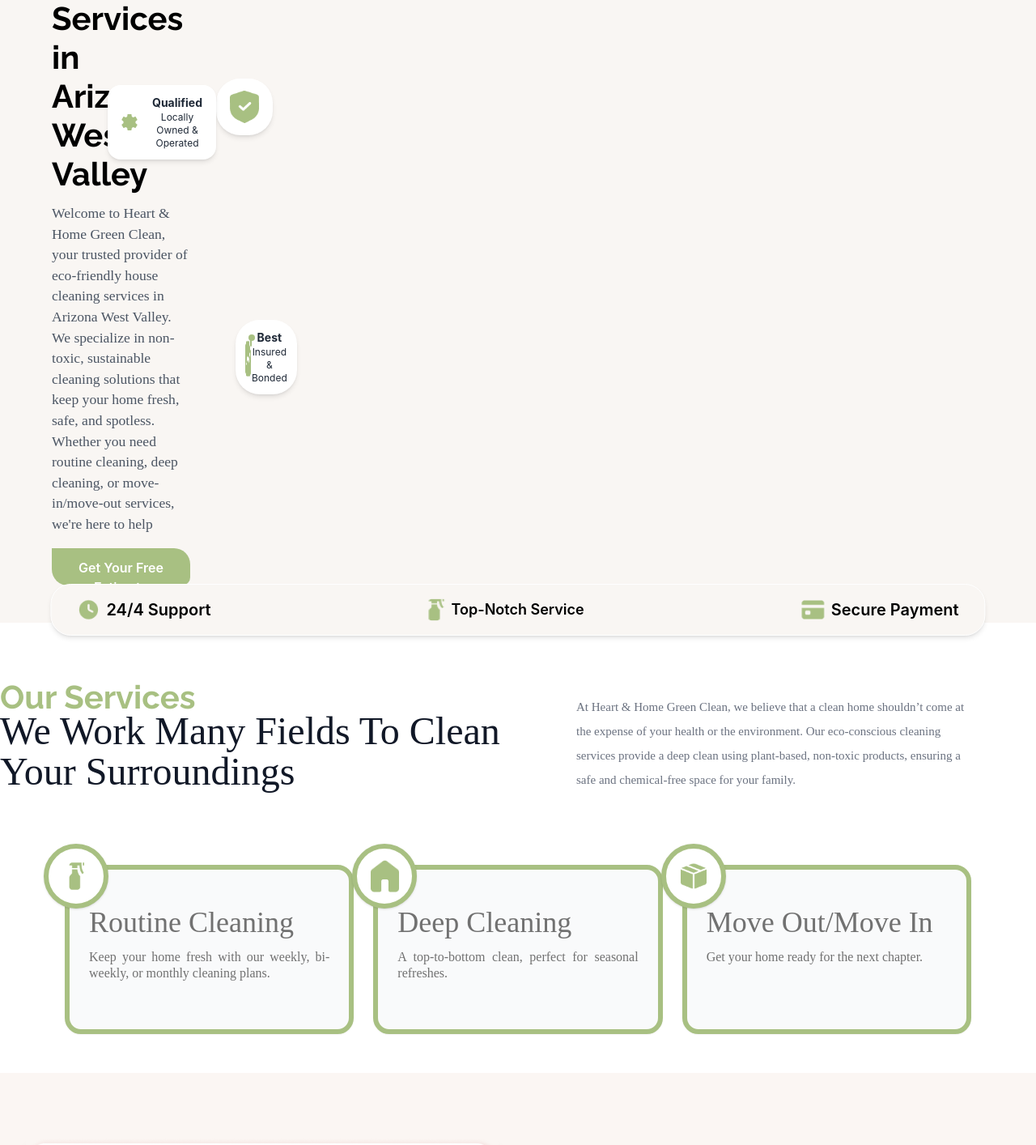
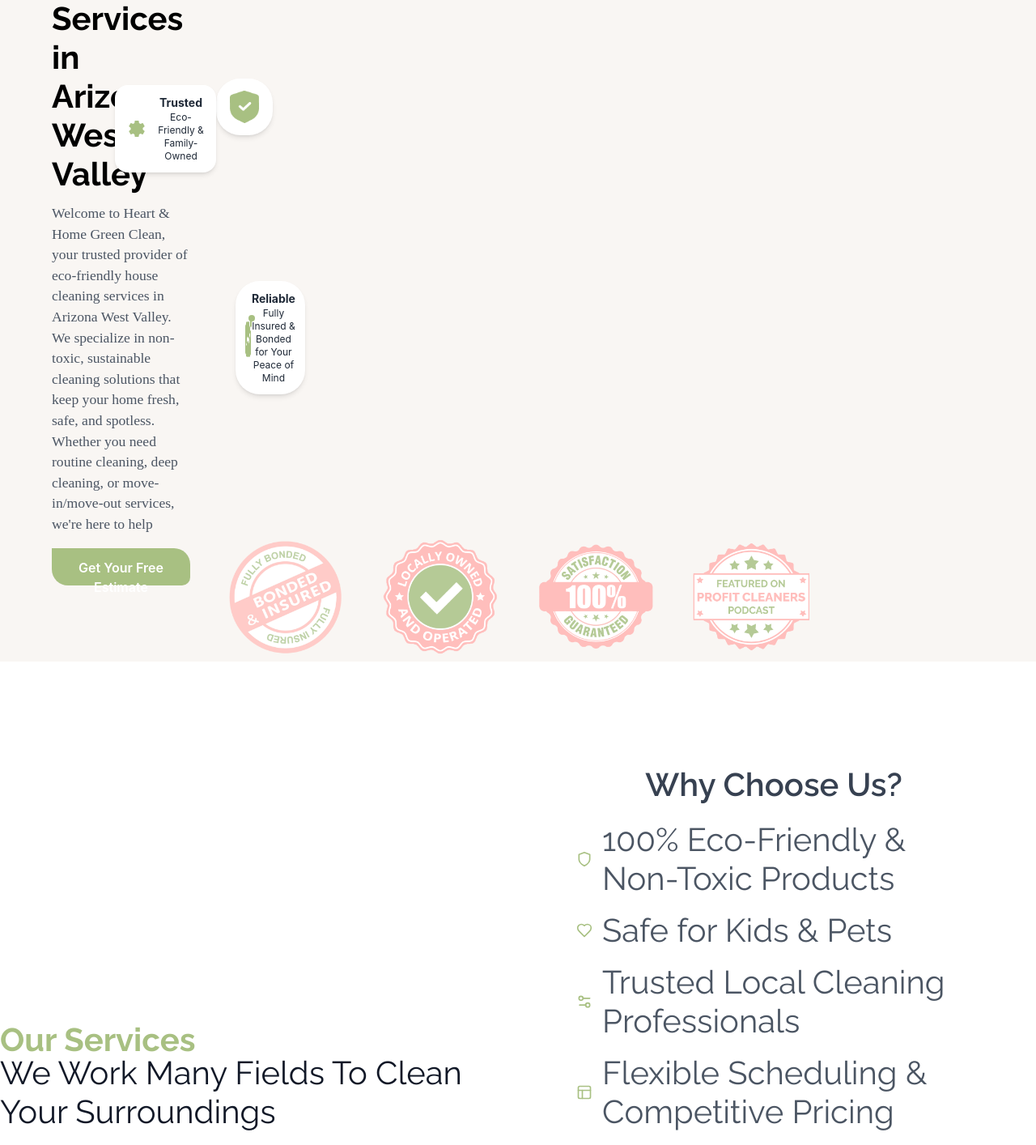
Before and after one commit to MaaniMaaz/heart, a React (Create React App) app: page / in a window 1280 px wide. Shown: the part 369-1783 px from the top of the page at 81% size. Built offline with nearby package versions, Linux system fonts and the light colour scheme.

Commit message:
mujeeb changes

```diff
--- a/src/MainHero.jsx
+++ b/src/MainHero.jsx
@@ -8,6 +8,13 @@
 import Activity from "./pictures/Activity.png";
 import Star from "./pictures/Star.png";
 import Brush from "./pictures/Brush.png";
+
+// Import the images for the badges
+import Insured from './pictures/insuredresize.png';
+import LocallyOwned from './pictures/locallyresize.png';
+import Satisfaction from './pictures/satisfactionresize.png';
+import Ssa from './pictures/ssaresize.png';
+
 import "./MainHero.css";
 
 const MainHero = () => {
@@ -58,6 +65,30 @@
       }
     })
   };
+
+  // Badge data
+  const imageData = [
+    {
+      id: 1,
+      src: Insured,
+      alt: "Bonded Satisfaction Guaranteed",
+    },
+    {
+      id: 2,
+      src: LocallyOwned,
+      alt: "100% Locally Owned",
+    },
+    {
+      id: 3,
+      src: Satisfaction,
+      alt: "Surprise",
+    },
+    {
+      id: 4,
+      src: Ssa,
+      alt: "Featured on AZ Mom Podcast",
+    },
+  ];
 
   return (
     <div className="bg-[#F9F6F3] flex flex-col items-end justify-start lg:pl-24 pr-0 relative ">
@@ -140,9 +171,9 @@
                   </svg>
                 </div>
                 <div>
-                  <p className="text-sm font-bold text-gray-800">Qualified</p>
-                  <p className="text-xs text-gray-800">Locally Owned &</p>
-                  <p className="text-xs text-gray-800">Operated</p>
+                  <p className="text-sm font-bold text-gray-800">Trusted</p>
+                  <p className="text-xs text-gray-800"> Eco-Friendly &</p>
+                  <p className="text-xs text-gray-800"> Family-Owned</p>
                 </div>
               </div>
             </motion.div>
@@ -158,8 +189,8 @@
                   <div className="absolute -top-1 -right-1 w-2 h-2 bg-[rgba(168,192,130,1)] rounded-full"></div>
                 </div>
                 <div>
-                  <p className="text-sm font-bold text-gray-800">Best</p>
-                  <p className="text-xs text-gray-800">Insured & Bonded</p>
+                  <p className="text-sm font-bold text-gray-800">Reliable</p>
+                  <p className="text-xs text-gray-800">Fully Insured & Bonded for Your Peace of Mind</p>
                 </div>
               </div>
             </motion.div>
@@ -292,7 +323,7 @@
             variants={badgeAnimation}
           >
             <img src={Activity} alt="Check Icon" className="w-12 h-13 text-[rgba(168,192,130,1)]" />
-            <h1 className="font-poppins font-semibold text-[16px] text-gray-700 text-left">Best <br /><span className="font-poppins font-medium text-[16px] text-[#2F2F2F]">Insured & Bonded</span></h1>
+            <h1 className="font-poppins font-semibold text-[16px] text-gray-700 text-left">Reliable <br /><span className="font-poppins font-medium text-[16px] text-[#2F2F2F]"> Fully Insured & Bonded for Your Peace of Mind</span></h1>
           </motion.div>
 
           <motion.div
@@ -305,68 +336,36 @@
                 <path d="M19.43 12.98c.04-.32.07-.64.07-.98 0-.34-.03-.66-.07-.98l2.11-1.65c.19-.15.24-.42.12-.64l-2-3.46c-.12-.22-.39-.3-.61-.22l-2.49 1c-.52-.4-1.08-.73-1.69-.98l-.38-2.65C14.46 2.18 14.25 2 14 2h-4c-.25 0-.46.18-.49.42l-.38 2.65c-.61.25-1.17.59-1.69.98l-2.49-1c-.23-.09-.49 0-.61.22l-2 3.46c-.13.22-.07.49.12.64l2.11 1.65c-.04.32-.07.65-.07.98 0 .33.03.66.07.98l-2.11 1.65c-.19.15-.24.42-.12.64l2 3.46c.12.22.39.3.61.22l2.49-1c.52.4 1.08.73 1.69.98l.38 2.65c.03.24.24.42.49.42h4c.25 0 .46-.18.49-.42l.38-2.65c.61-.25 1.17-.59 1.69-.98l2.49 1c.23.09.49 0 .61-.22l2-3.46c.12-.22.07-.49-.12-.64l-2.11-1.65z" />
               </svg>
             </div>
-            <h1 className="font-poppins font-semibold text-[16px] text-gray-700 text-left ml-5">Qualified<br /><span className="font-poppins font-medium text-[16px] text-[#2F2F2F]">Locally Owned & Operated</span></h1>
+            <h1 className="font-poppins font-semibold text-[16px] text-gray-700 text-left ml-5">Trusted<br /><span className="font-poppins font-medium text-[16px] text-[#2F2F2F]">Eco-Friendly & Family-Owned"</span></h1>
           </motion.div>
         </motion.div>
       </div>
 
-      {/* Bottom Icons Section - with fixed position and high z-index */}
-      <div className="fixed-position-wrapper mt-8">
-        <div className=" absolute left-1/2 transform -translate-x-1/2
-                      bottom-0
-                      border-white border-[1.5px] bg-[#F9F6F3]
-                      h-12 lg:h-16 rounded-[15px] lg:rounded-[25px]
-                      w-[90%] lg:w-[785px] px-3 lg:px-6 py-2 lg:py-3
-                      flex items-center justify-between gap-1 lg:gap-2 z-[100]
-                      shadow-md">
+      {/* REPLACED: Bottom Icons Section with BadgeGrid - Transparent background & larger images */}
+      <div className="fixed-position-wrapper mt-20">
+        <div className="absolute left-1/2 transform -translate-x-1/2
+                      bottom-[-80px] md:bottom-[-90px]
+                      w-[95%] lg:w-[800px] px-2 py-6
+                      flex items-center justify-center z-[100]">
+          {/* Badge Grid inside the fixed position container - No background */}
+          <div className="flex flex-row justify-center items-center w-full gap-0 lg:gap-12">
+            {imageData.map((image) => (
               <motion.div
+                key={image.id}
+                className="group overflow-hidden flex items-center justify-center"
                 initial={{ opacity: 0, y: 20 }}
                 animate={{ opacity: 1, y: 0 }}
                 whileHover={{ scale: 1.05 }}
-            transition={{ duration: 0.5, delay: 0.3 }}
-            className="flex items-center gap-1 lg:gap-2 text-gray-600"
+                transition={{ duration: 0.5, delay: 0.3 + (image.id * 0.1) }}
               >
                 <img
-              src={Clock}
-              alt="Clock"
-              className="w-5 h-5 lg:w-7 lg:h-7"
+                  src={image.src}
+                  alt={image.alt}
+                  className="w-20 h-20 sm:w-24 sm:h-24 md:w-32 md:h-32 lg:w-36 lg:h-36 object-contain"
                 />
-            <span className="font-inter font-semibold text-xs lg:text-[20px] text-black">
-              24/4 Support
-            </span>
               </motion.div>
-          <motion.div
-            initial={{ opacity: 0, y: 20 }}
-            animate={{ opacity: 1, y: 0 }}
-            whileHover={{ scale: 1.05 }}
-            transition={{ duration: 0.5, delay: 0.4 }}
-            className="flex items-center gap-1 lg:gap-2 text-gray-600"
-          >
-            <img
-              src={Spray}
-              alt="Spray"
-              className="w-4 h-5 lg:w-5 lg:h-7"
-            />
-            <span className="font-inter font-semibold text-xs lg:text-[18px] text-black">
-              Top-Notch Service
-            </span>
-          </motion.div>
-          <motion.div
-            initial={{ opacity: 0, y: 20 }}
-            animate={{ opacity: 1, y: 0 }}
-            whileHover={{ scale: 1.05 }}
-            transition={{ duration: 0.5, delay: 0.5 }}
-            className="flex items-center gap-1 lg:gap-2 text-gray-600"
-          >
-            <img
-              src={Secure}
-              alt="Secure"
-              className="w-5 h-4 lg:w-7 lg:h-6"
-            />
-            <span className="font-inter font-semibold text-xs lg:text-[20px] text-black">
-              Secure Payment
-            </span>
-          </motion.div>
+            ))}
+          </div>
         </div>
       </div>
 
--- a/src/OurServices.jsx
+++ b/src/OurServices.jsx
@@ -81,7 +81,7 @@
             Our Services
           </motion.h4>
           <motion.h2
-            className="font-[dmSans] font-normal text-3xl sm:text-4xl lg:text-[48px] leading-tight lg:leading-[50px] text-gray-900 mt-2 text-left"
+            className="font-['Raleway'] font-normal text-3xl sm:text-4xl lg:text-[48px] leading-tight lg:leading-[50px] text-gray-900 mt-2 text-left"
             initial={{ opacity: 0 }}
             whileInView={{ opacity: 1 }}
             transition={{ duration: 0.5, delay: 0.2 }}
@@ -91,17 +91,54 @@
           </motion.h2>
         </motion.div>
 
-        {/* Right: Paragraph */}
+        {/* Right: Why Choose Us */}
         <motion.div
-          className="mt-2 md:mt-0 lg:ml-16"
+          className="mt-10 md:mt-20 lg:ml-16"
           initial={{ opacity: 0, y: 20 }}
           whileInView={{ opacity: 1, y: 0 }}
           transition={{ duration: 0.7, delay: 0.3 }}
           viewport={{ once: true, amount: 0.6 }}
         >
-          <p className="font-[dmSans] text-sm sm:text-[15px] font-normal leading-relaxed sm:leading-[30px] tracking-[0%] text-gray-500 text-left ">
-          At Heart & Home Green Clean, we believe that a clean home shouldn’t come at the expense of your health or the environment. Our eco-conscious cleaning services provide a deep clean using plant-based, non-toxic products, ensuring a safe and chemical-free space for your family.
-          </p>
+          <h3 className="font-['Raleway'] font-semibold text-xl mb-5 text-gray-700">Why Choose Us?</h3>
+          <ul className="font-['Raleway'] text-sm sm:text-[15px] font-normal leading-relaxed sm:leading-[30px] tracking-[0%] text-gray-600 text-left space-y-4">
+            <li className="flex items-center">
+              <span className="text-[#A8C082] mr-3 flex-shrink-0">
+                <svg xmlns="http://www.w3.org/2000/svg" className="h-5 w-5" viewBox="0 0 24 24" fill="none" stroke="currentColor" strokeWidth="2" strokeLinecap="round" strokeLinejoin="round">
+                  <path d="M12 22s8-4 8-10V5l-8-3-8 3v7c0 6 8 10 8 10z"/>
+                </svg>
+              </span>
+              100% Eco-Friendly & Non-Toxic Products
+            </li>
+            <li className="flex items-center">
+              <span className="text-[#A8C082] mr-3 flex-shrink-0">
+                <svg xmlns="http://www.w3.org/2000/svg" className="h-5 w-5" viewBox="0 0 24 24" fill="none" stroke="currentColor" strokeWidth="2" strokeLinecap="round" strokeLinejoin="round">
+                  <path d="M19 14c1.49-1.46 3-3.21 3-5.5A5.5 5.5 0 0 0 16.5 3c-1.76 0-3 .5-4.5 2-1.5-1.5-2.74-2-4.5-2A5.5 5.5 0 0 0 2 8.5c0 2.3 1.5 4.05 3 5.5l7 7Z"/>
+                </svg>
+              </span>
+              Safe for Kids & Pets
+            </li>
+            <li className="flex items-center">
+              <span className="text-[#A8C082] mr-3 flex-shrink-0">
+                <svg xmlns="http://www.w3.org/2000/svg" className="h-5 w-5" viewBox="0 0 24 24" fill="none" stroke="currentColor" strokeWidth="2" strokeLinecap="round" strokeLinejoin="round">
+                  <path d="M20 7h-9"/>
+                  <path d="M14 17H5"/>
+                  <circle cx="17" cy="17" r="3"/>
+                  <circle cx="7" cy="7" r="3"/>
+                </svg>
+              </span>
+              Trusted Local Cleaning Professionals
+            </li>
+            <li className="flex items-center">
+              <span className="text-[#A8C082] mr-3 flex-shrink-0">
+                <svg xmlns="http://www.w3.org/2000/svg" className="h-5 w-5" viewBox="0 0 24 24" fill="none" stroke="currentColor" strokeWidth="2" strokeLinecap="round" strokeLinejoin="round">
+                  <rect width="18" height="18" x="3" y="3" rx="2"/>
+                  <path d="M3 9h18"/>
+                  <path d="M9 21V9"/>
+                </svg>
+              </span>
+              Flexible Scheduling & Competitive Pricing
+            </li>
+          </ul>
         </motion.div>
       </div>
 
@@ -147,7 +184,7 @@
             {/* Card Content */}
             <div className="mt-6 sm:mt-4 lg:mt-2">
               <motion.h3
-                className="font-[dmSans] text-xl sm:text-2xl lg:text-[36px] font-normal leading-snug lg:leading-[50px] tracking-[0%] text-[#717171] text-justify mt-4"
+                className="font-['Raleway'] text-xl sm:text-2xl lg:text-[36px] font-normal leading-snug lg:leading-[50px] tracking-[0%] text-[#717171] text-justify mt-4"
                 initial={{ opacity: 0 }}
                 animate={{ opacity: 1 }}
                 transition={{ duration: 0.3, delay: 0.5 + index * 0.1 }}
@@ -155,7 +192,7 @@
                 {service.title}
               </motion.h3>
               <motion.p
-                className="font-[dmSans] text-xs sm:text-sm lg:text-[16px] font-normal leading-normal lg:leading-[20px] tracking-[0%] text-[#717171] mt-1 sm:mt-2 text-justify"
+                className="font-['Raleway'] text-xs sm:text-sm lg:text-[16px] font-normal leading-normal lg:leading-[20px] tracking-[0%] text-[#717171] mt-1 sm:mt-2 text-justify"
                 initial={{ opacity: 0 }}
                 animate={{ opacity: 1 }}
                 transition={{ duration: 0.3, delay: 0.6 + index * 0.1 }}
--- a/tailwind.config.js
+++ b/tailwind.config.js
@@ -11,7 +11,8 @@
         dmSans: ["DM Sans"],
         albertsans: ["Albert Sans", "sans-serif"],
         inter: ["Inter", "sans-serif"],
-        poppins: ["Poppins",],
+        poppins: ["Poppins"],
+        raleway: ["Raleway", "sans-serif"], // Added Raleway font
       },
       screens: {
         'iphone-se': '375px', // Custom breakpoint for iPhone SE
```
Also changed, not shown: src/NavHero.jsx (+9 -9 lines), src/Steps.jsx (+8 -8 lines). Lines whose indentation alone changed are shown as unchanged.
